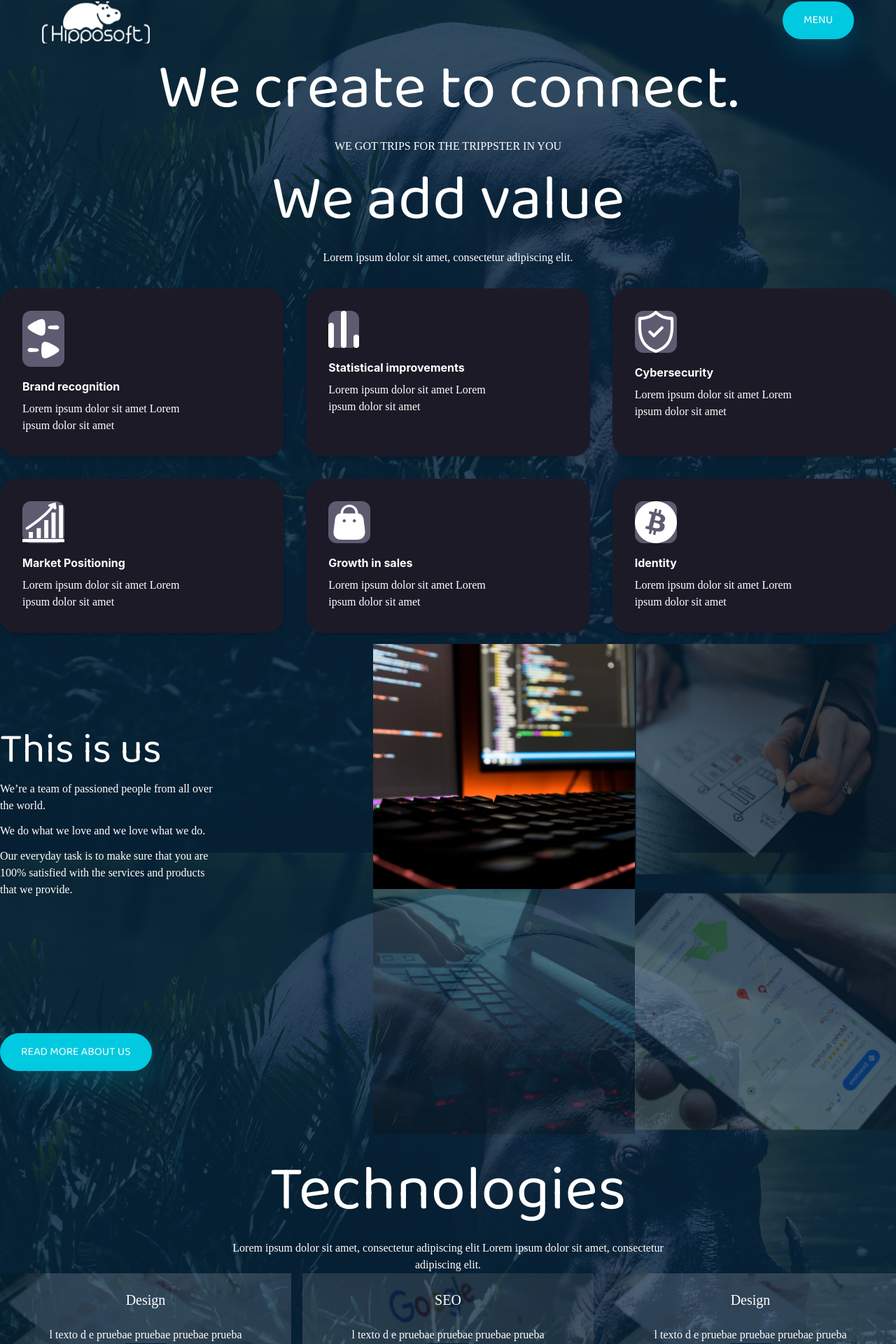
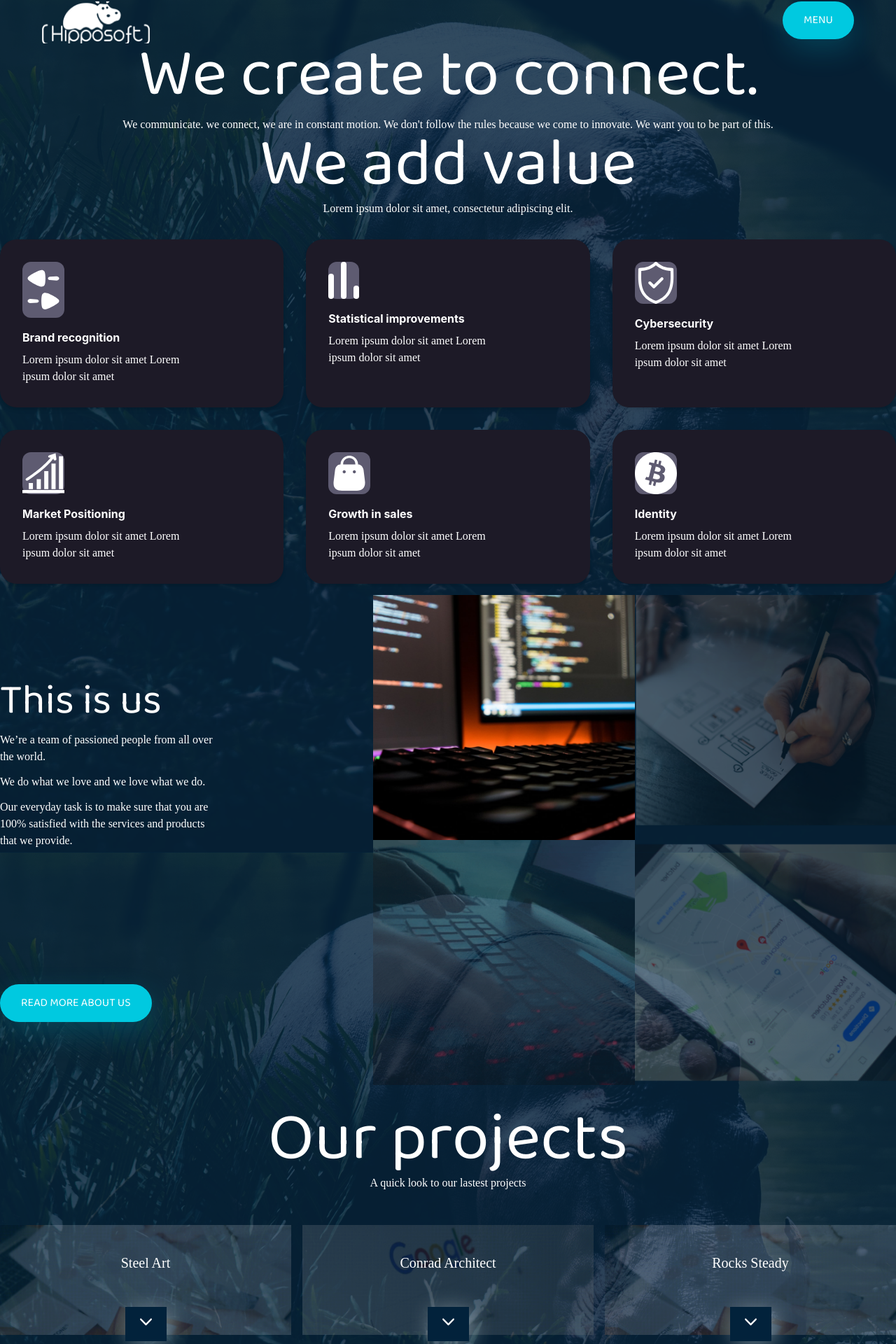
Before and after one commit to thehipposoft/thehipposoftsite, a Next.js app: page / in a window 1280 px wide. Shown: the part 28-1948 px from the top of the page at 70% size. Built offline with nearby package versions, Linux system fonts and the light colour scheme; a web font is replaced by a local one.

Commit message:
Detalles de framer, correcciones de mobile

```diff
--- a/components/banner/Banner.tsx
+++ b/components/banner/Banner.tsx
@@ -7,7 +7,7 @@ const Banner = () => {
         <div className='relative'>
             <motion.div
             initial={{opacity: 1}}
-            className={'flex flex-col justify-center items-center h-[90vh] overflow-hidden relative'}
+            className={'flex flex-col justify-center items-center h-[90vh] overflow-hidden relative text-center md:text-left'}
             >
                 <motion.h1
                     initial={{
@@ -20,6 +20,7 @@ const Banner = () => {
                     }}
                     viewport={{ once: true }}
                     transition={{duration: 1}}
+                    className={'text-6xl md:text-8xl'}
                 >We create to connect.</motion.h1>
                 <motion.p
                     initial={{
@@ -32,8 +33,12 @@ const Banner = () => {
                     }}
                     viewport={{ once: true }}
                     transition={{duration: 1, delay: 0.5}}
+                    className={'md:w-[470px] w-9/12 md:text-center pt-2'}
                 >
-                    WE GOT TRIPS FOR THE TRIPPSTER IN YOU
+
+                    We communicate. we connect, we are in constant motion.
+                    We don't follow the rules because we come to innovate.
+                    We want you to be part of this.
                 </motion.p>
             </motion.div>
         </div>
--- a/components/footer/index.tsx
+++ b/components/footer/index.tsx
@@ -7,7 +7,7 @@ import { motion } from 'framer-motion';
 
 const Footer = () => {
     return(
-        <div className='max-w-[1200px] m-auto flex flex-col items-center'>
+        <div className='max-w-[1200px] m-auto flex flex-col items-center text-center justify-center h-screen'>
             <motion.h1
                 initial={{
                     opacity: 0,
@@ -19,6 +19,7 @@ const Footer = () => {
                 }}
                 viewport={{ once: true }}
                 transition={{duration: 1}}
+                className={'text-7xl md:text-8xl pt-8'}
             >See you soon!
             </motion.h1>
             <motion.p
--- a/components/team/index.tsx
+++ b/components/team/index.tsx
@@ -7,7 +7,7 @@ import { motion } from 'framer-motion';
 
 const Team = () => {
     return(
-        <div className='sm:h-screen'>
+        <div className='sm:h-screen hidden'>
             <motion.h1
                 className='flex justify-center items-center'
                 initial={{
--- a/components/technologies/card/index.tsx
+++ b/components/technologies/card/index.tsx
@@ -1,6 +1,7 @@
 import Image from 'next/image';
 import React from 'react';
 //
+import { motion } from 'framer-motion';
 
 //
 
@@ -13,19 +14,20 @@ type cardProps = {
 const Card = ({image, title, text}:cardProps) => {
     return(
         <div
-            className='flex flex-col items-center card'
+            className='flex flex-col items-center card py-4 cursor-pointer'
             style={{
                 backgroundImage:  `url(${image})`,
                 backgroundSize: 'cover'
             }}
         >
-            <p className='text-xl py-6'>{title}</p>
-            <p className='card-text'>{text}</p>
+            <p className='text-xl pt-6'>{title}</p>
+            <p className='card-text opacity-0 duration-500'>{text}</p>
             <div className='bg-dark-blue py-1 px-3 card-button-hover duration-700 ease'>
                 <Image
                     src={'/assets/images/technologies/arrowBox.svg'}
                     width={35}
                     height={35}
+                    className={'card-image'}
                  />
             </div>
         </div>
--- a/components/technologies/constants.tsx
+++ b/components/technologies/constants.tsx
@@ -1,17 +1,17 @@
  const CARD_DATA = [
      {
         image: '/assets/images/technologies/technologies_1.png',
-        title: 'Design',
+        title: 'Steel Art',
         text: 'l texto d e pruebae pruebae pruebae prueba',
      },
      {
         image: '/assets/images/technologies/technologies_2.png',
-        title: 'SEO',
+        title: 'Conrad Architect',
         text: 'l texto d e pruebae pruebae pruebae prueba',
      },
      {
         image: '/assets/images/technologies/technologies_1.png',
-        title: 'Design',
+        title: 'Rocks Steady',
         text: 'l texto d e pruebae pruebae pruebae prueba',
      },
  ];
--- a/components/technologies/index.tsx
+++ b/components/technologies/index.tsx
@@ -9,8 +9,8 @@ import { CARD_DATA } from './constants';
 
 const Technologies = () => {
     return(
-        <div className='max-w-[1200px] m-auto'>
-            <div className='flex flex-col items-center'>
+        <div className='max-w-[1200px] mx-auto py-4'>
+            <div className='flex flex-col items-center text-center md:text-left'>
                 <motion.h1
                     initial={{
                         opacity: 0,
@@ -22,10 +22,11 @@ const Technologies = () => {
                     }}
                     viewport={{ once: true }}
                     transition={{duration: 1}}
-                >Technologies
+                    className={'text-7xl md:text-8xl'}
+                >Our projects
                 </motion.h1>
                 <motion.p
-                className='md:w-2/4 text-center'
+                className='md:w-2/4 text-center mb-6 mt-4 md:mt-0'
                 initial={{
                     opacity: 0,
                     y: 50,
@@ -36,10 +37,10 @@ const Technologies = () => {
                 }}
                 viewport={{ once: true }}
                 transition={{duration: 1, delay: 0.5}}
-                >Lorem ipsum dolor sit amet, consectetur adipiscing elit Lorem ipsum dolor sit amet, consectetur adipiscing elit.</motion.p>
+                >A quick look to our lastest projects</motion.p>
             </div>
             <motion.div
-            className='grid grid-cols-3 gap-4'
+            className='grid md:grid-cols-3 md:gap-4 gap-8 py-6'
             initial={{
                 opacity: 0,
                 x: -50,
--- a/components/us/index.tsx
+++ b/components/us/index.tsx
@@ -8,7 +8,7 @@ import Button from '../common/Button'
 const Us = () => {
     return(
         <div className='flex justify-between max-w-[1200px] m-auto py-4'>
-            <div className='flex flex-col justify-around md:w-3/12 mt-8'>
+            <div className='flex flex-col justify-around md:w-3/12 mt-8 text-center md:text-left'>
                 <div>
                     <motion.h1
                         initial={{
--- a/components/values/Box/index.tsx
+++ b/components/values/Box/index.tsx
@@ -13,12 +13,12 @@ type boxProps = {
 const Box = ({image, title, text}:boxProps) => {
     return(
         <motion.div
-        className='flex flex-col md:items-start items-center bg-box-color p-8 rounded-3xl transition ease duration-500 hover:-translate-y-4 shadow-md hover:shadow-slate-400'>
+        className='flex flex-col md:items-start items-center bg-box-color p-8 rounded-3xl transition ease duration-500 hover:-translate-y-4 shadow-md hover:shadow-slate-400 w-3/4 md:w-full mx-auto md:mx-0'>
             <div className='rounded-xl bg-box-image-color min-h-[80px] min-w-[80px] flex justify-center mb-4'>
                 <img src={image} alt='value icon' className='my-0 mx-auto'/>
             </div>
-            <h3 className='font-bold'>{title}</h3>
-            <p className='w-3/4 pt-2'>{text}</p>
+            <h3 className='font-bold text-base'>{title}</h3>
+            <p className='md:w-3/4 pt-2 md:text-left text-center'>{text}</p>
         </motion.div>
     )
 }
--- a/components/values/index.tsx
+++ b/components/values/index.tsx
@@ -7,7 +7,7 @@ import Box from './Box';
 const Value = () => {
     return(
         <div className='max-w-[1200px] m-auto'>
-            <div className='flex flex-col items-center'>
+            <div className='flex flex-col items-center text-center md:text-left my-4 md:my-0'>
                 <motion.h1
                     initial={{
                         opacity: 0,
@@ -19,6 +19,8 @@ const Value = () => {
                     }}
                     viewport={{ once: true }}
                     transition={{duration: 1}}
+                    className={'text-6xl md:text-8xl'}
+
                 >We add value</motion.h1>
                 <motion.p
                 initial={{
--- a/styles/globals.scss
+++ b/styles/globals.scss
@@ -47,13 +47,27 @@ button {
 
 //Technologies Styles
 
+.card-image {
+  filter: invert(99%) sepia(16%) saturate(2%) hue-rotate(158deg) brightness(113%) contrast(100%);
+}
+
+.card-button-hover {
+  position: relative;
+  top: 25px;
+  box-shadow: 5px 5px 30px rgba(230, 246, 248, 0.432);
+}
+
 .card:hover {
 
   .card-text {
-    display: block;
+    opacity: 1;
   }
 
   .card-button-hover {
-    background-color: #B5730E;
+    background-color: #FFF;
+  }
+
+  .card-image {
+    filter: invert(0%);
   }
 }
```
